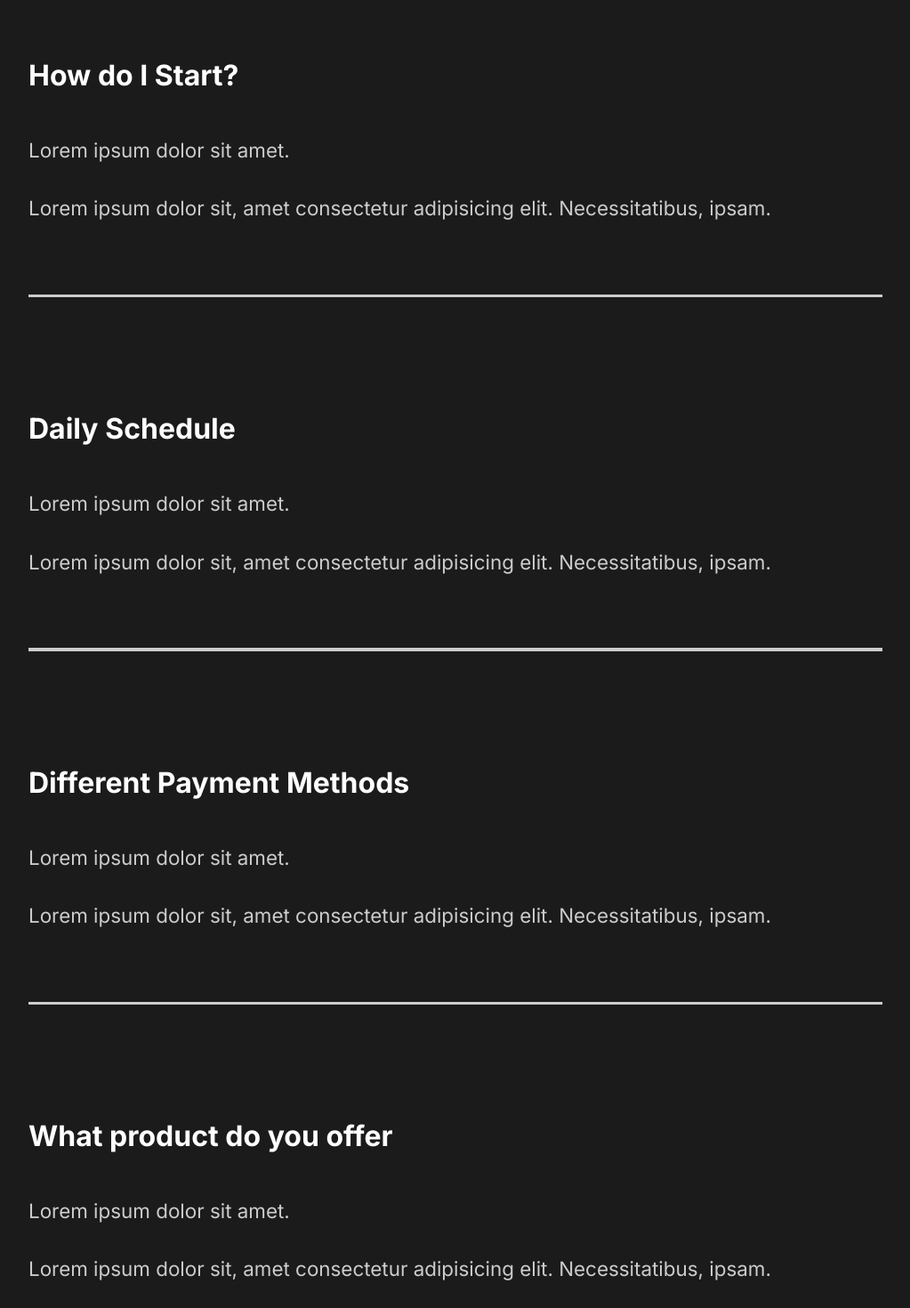
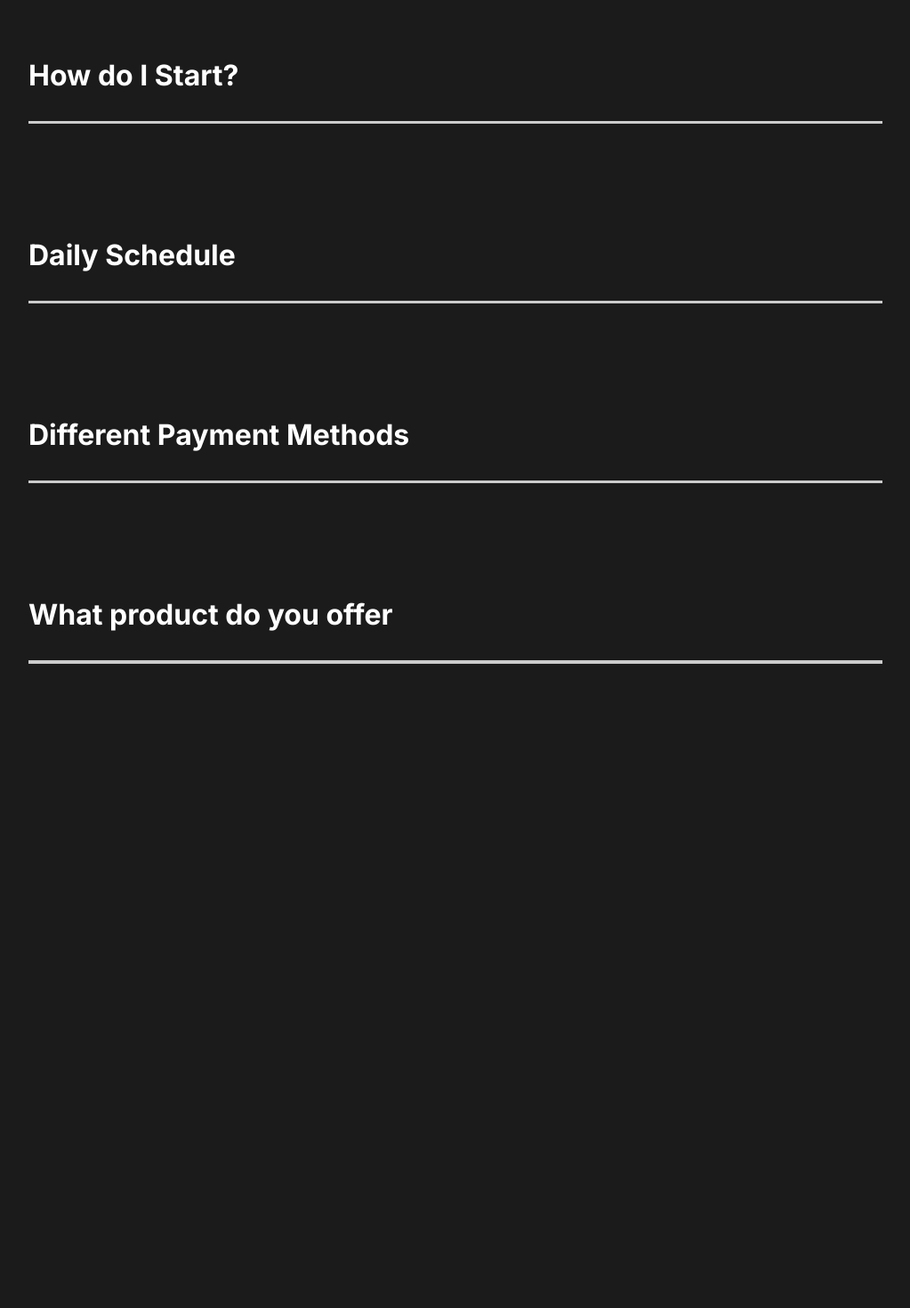
Before and after one commit to DistoRRRtion/Capture, a React (Create React App) app: page / in a window 1280 px wide. Shown: the part 2400-3870 px from the top of the page at 89% size, without its empty margins (128-1151 px from the left). After the commit the page ends 3306 px from the top, so only its background shows below. Built offline with nearby package versions, Linux system fonts and the light colour scheme.

Commit message:
18. Finishing Faq Animation

```diff
--- a/src/components/FaqSection.js
+++ b/src/components/FaqSection.js
@@ -2,6 +2,7 @@
 import styled from "styled-components";
 import { About } from "../styles";
 import Toggle from './Toggle';
+import { AnimateSharedLayout } from 'framer-motion';
 
 const FaqSection = () => {
   return (
@@ -9,10 +10,14 @@ const FaqSection = () => {
       <h2>
         Any Questions? <span>FAQ</span>
       </h2>
-
-      <Toggle>
-        <div className='question'>
-          <h4>How do I Start?</h4>
+      <AnimateSharedLayout>
+        <Toggle title='How do I Start?'>
+          <div className='answer'>
+            <p>Lorem ipsum dolor sit amet.</p>
+            <p>Lorem ipsum dolor sit, amet consectetur adipisicing elit. Necessitatibus, ipsam.</p>
+          </div>
+        </Toggle>
+        <Toggle title='Daily Schedule'>
             <div className='answer'>
               <p>Lorem ipsum dolor sit amet.</p>
               <p>
@@ -20,15 +25,8 @@ const FaqSection = () => {
                 Necessitatibus, ipsam.
               </p>
             </div>
-          <div className="faq-line"></div>
-        </div>
         </Toggle>
-
-
-
-
-      <div className='question'>
-        <h4>Daily Schedule</h4>
+        <Toggle title='Different Payment Methods'>
           <div className='answer'>
             <p>Lorem ipsum dolor sit amet.</p>
             <p>
@@ -36,11 +34,8 @@ const FaqSection = () => {
               Necessitatibus, ipsam.
             </p>
           </div>
-        <div className="faq-line"></div>
-      </div>
-
-      <div className='question'>
-        <h4>Different Payment Methods</h4>
+        </Toggle>
+        <Toggle title='What product do you offer'>
           <div className='answer'>
             <p>Lorem ipsum dolor sit amet.</p>
             <p>
@@ -48,20 +43,8 @@ const FaqSection = () => {
               Necessitatibus, ipsam.
             </p>
           </div>
-        <div className="faq-line"></div>
-      </div>
-
-      <div className='question'>
-        <h4>What product do you offer</h4>
-        <div className='answer'>
-          <p>Lorem ipsum dolor sit amet.</p>
-          <p>
-            Lorem ipsum dolor sit, amet consectetur adipisicing elit.
-            Necessitatibus, ipsam.
-          </p>
-        </div>
-
-      </div>
+        </Toggle>
+      </AnimateSharedLayout>
     </FAQ>
   );
 };
--- a/src/components/Toggle.js
+++ b/src/components/Toggle.js
@@ -1,12 +1,15 @@
 import { useState } from 'react';
+import { motion } from 'framer-motion';
 
-const Toggle = ({ children }) => {
-  const [toggle, setToggle] = useState(true);
+const Toggle = ({ children, title }) => {
+  const [toggle, setToggle] = useState(false);
 
   return (
-    <div onClick={()=> setToggle(!toggle)}>
+    <motion.div layout className='question' onClick={()=> setToggle(!toggle)}>
+      <motion.h4 layout>{ title }</motion.h4>
       { toggle ? children : ''}
-    </div>
+      <div className="faq-line"></div>
+    </motion.div>
   )
 }
 
```
Lines whose indentation alone changed are shown as unchanged.
